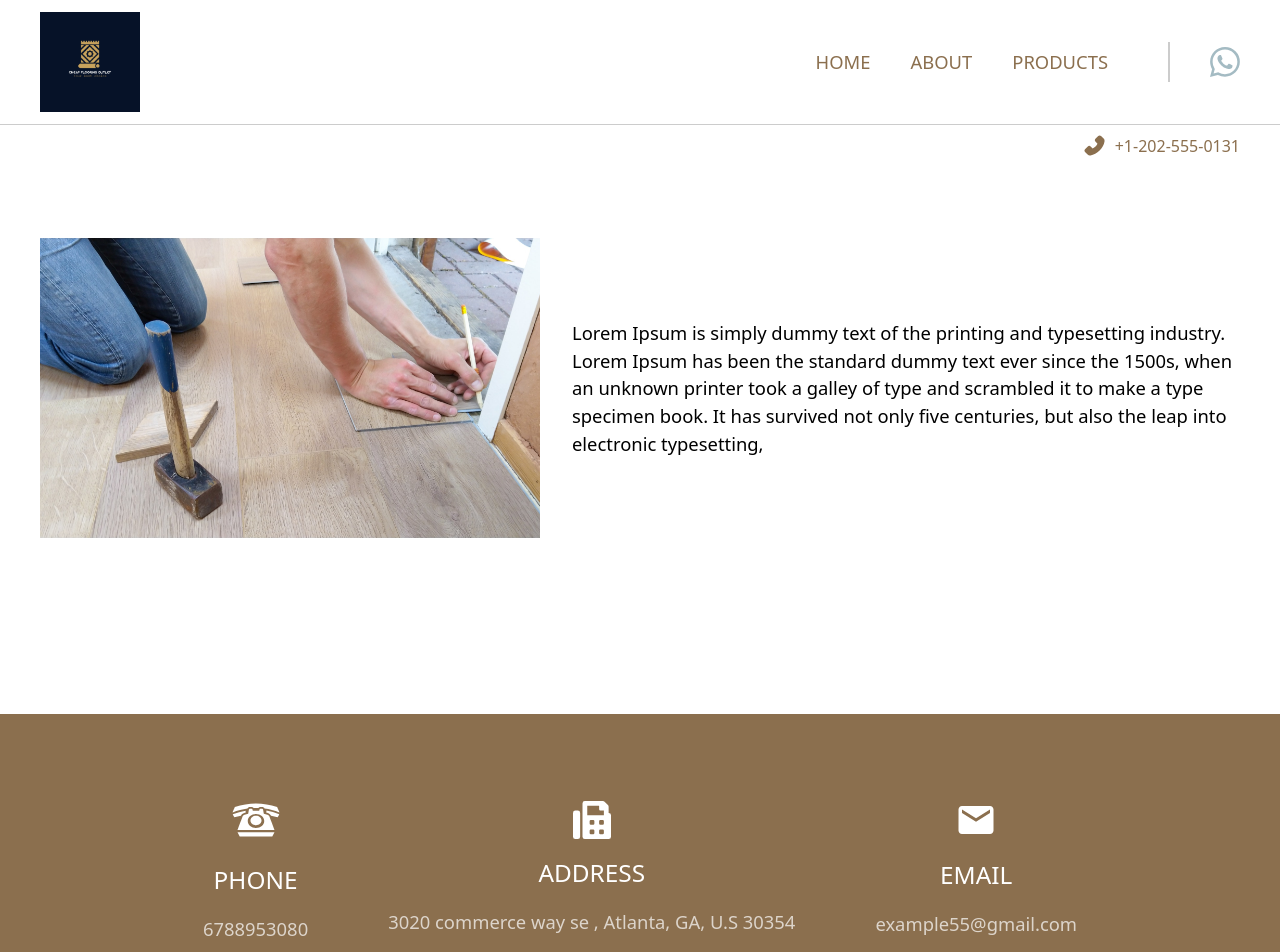
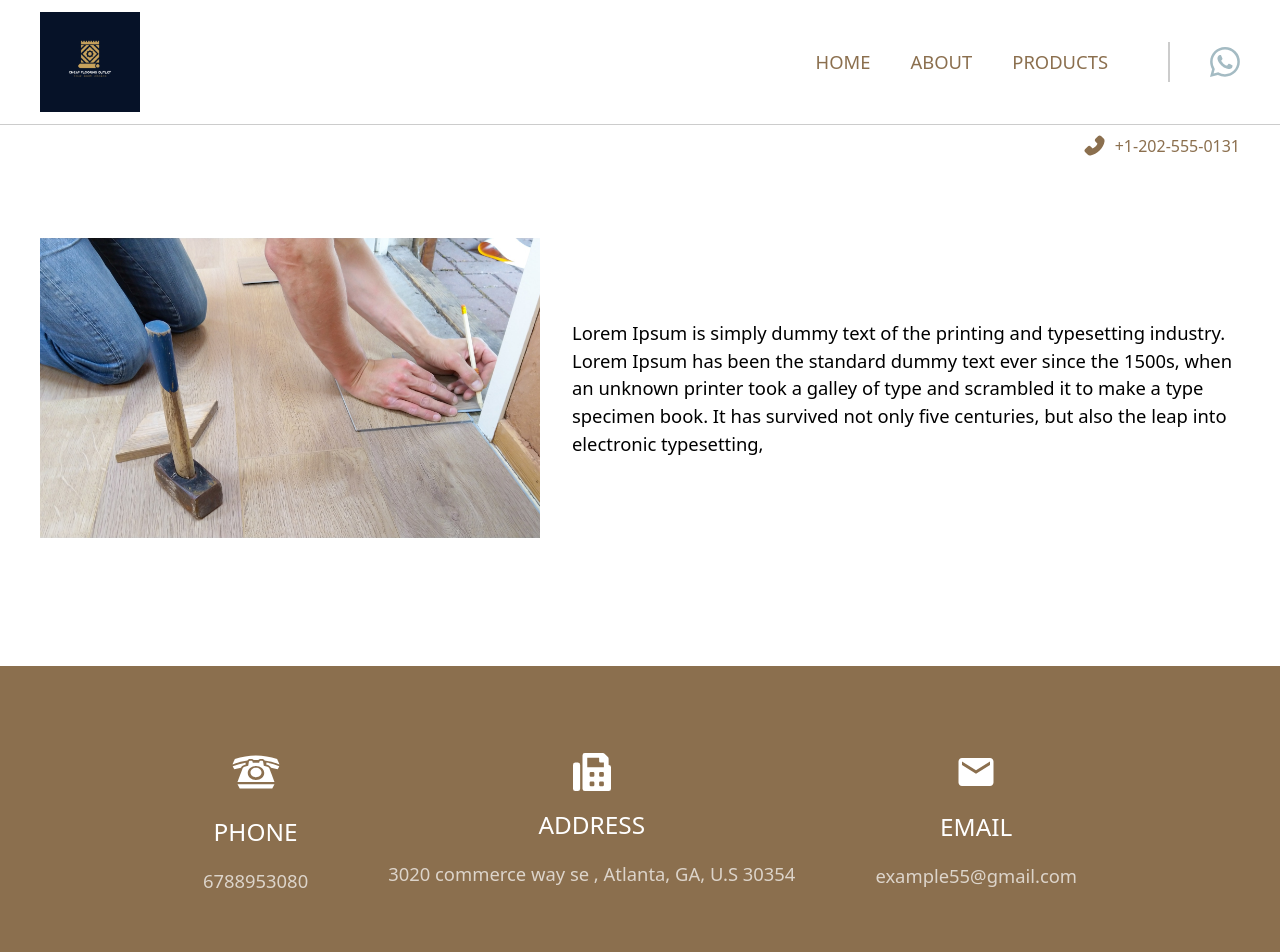
Before and after one commit to flooringOut/flooring-outlet, a Next.js app: page /about in a window 1280 px wide. Shown: the top 952 px of the page. Built offline with nearby package versions, Linux system fonts and the light colour scheme.

Commit message:
page transition

```diff
--- a/package.json
+++ b/package.json
@@ -12,6 +12,7 @@
     "autoprefixer": "10.4.14",
     "eslint": "8.38.0",
     "eslint-config-next": "13.3.0",
+    "framer-motion": "^10.12.4",
     "next": "13.3.0",
     "postcss": "8.4.22",
     "react": "18.2.0",
--- a/pages/_app.js
+++ b/pages/_app.js
@@ -1,13 +1,20 @@
 import Footer from '@/src/components/Footer';
 import Header from '@/src/components/Header';
 import '@/styles/globals.css';
+import Head from 'next/head';
+import PageTransition from '@/src/components/Transition';
 
 export default function App({ Component, pageProps }) {
   return (
     <>
-      <Header />
-      <Component {...pageProps} />
-      <Footer />
+      <Head>
+        <title>{Component.title}</title>
+      </Head>
+      <PageTransition>
+        <Header />
+        <Component {...pageProps} />
+        <Footer />
+      </PageTransition>
     </>
   );
 }
--- a/pages/_document.js
+++ b/pages/_document.js
@@ -1,13 +1,13 @@
-import { Html, Head, Main, NextScript } from 'next/document'
+import { Html, Head, Main, NextScript } from 'next/document';
 
 export default function Document() {
   return (
-    <Html lang="en">
+    <Html lang='en'>
       <Head />
       <body>
         <Main />
         <NextScript />
       </body>
     </Html>
-  )
+  );
 }
--- a/pages/about.js
+++ b/pages/about.js
@@ -4,7 +4,9 @@ import { GiRotaryPhone } from 'react-icons/gi';
 import { FaFax } from 'react-icons/fa';
 import { MdEmail } from 'react-icons/md';
 
-function about() {
+About.title = 'ABOUT';
+
+function About() {
   const contactItems = [
     {
       id: 1,
@@ -46,7 +48,7 @@ function about() {
           but also the leap into electronic typesetting,
         </h3>
       </div>
-      <div className='bg-primary mt-44 py-20'>
+      <div className='bg-primary mt-32 py-20'>
         <div className='container text-white flex flex-col md:flex-row gap-20 justify-center items-center'>
           {contactItems.map((item) => (
             <div key={item.id} className='flex flex-col gap-4 items-center'>
@@ -63,4 +65,4 @@ function about() {
   );
 }
 
-export default about;
+export default About;
--- a/pages/index.js
+++ b/pages/index.js
@@ -4,6 +4,8 @@ import Carousel from '@/src/components/Carousel';
 import Products from '@/src/components/Products';
 
 const OpenSans = Open_Sans({ subsets: ['latin'] });
+
+Home.title = 'HOME';
 
 export default function Home() {
   const products = [
--- a/pages/products.js
+++ b/pages/products.js
@@ -1,7 +1,9 @@
 import Products from '@/src/components/Products';
 import React from 'react';
 
-const products = () => {
+productsPage.title = 'PRODUCTS';
+
+function productsPage() {
   const products = [
     {
       id: 1,
@@ -28,6 +30,6 @@ const products = () => {
       isWrap
     />
   );
-};
+}
 
-export default products;
+export default productsPage;
--- /dev/null
+++ b/src/components/Transition.jsx
@@ -0,0 +1,35 @@
+import React from 'react';
+import { motion, AnimatePresence } from 'framer-motion';
+import { useRouter } from 'next/router';
+
+const variants = {
+  initialState: {
+    opacity: 0,
+    x: -20,
+  },
+  animateState: {
+    opacity: 1,
+    x: 0,
+  },
+  exitState: {},
+};
+
+function PageTransition({ children }) {
+  const router = useRouter();
+
+  return (
+    <AnimatePresence>
+      <motion.div
+        key={router.route}
+        initial='initialState'
+        animate='animateState'
+        variants={variants}
+        transition={{ duration: 0.75 }}
+      >
+        {children}
+      </motion.div>
+    </AnimatePresence>
+  );
+}
+
+export default PageTransition;
```
Also changed, not shown: 1 other file (tests, documents, lock files or other folders).
